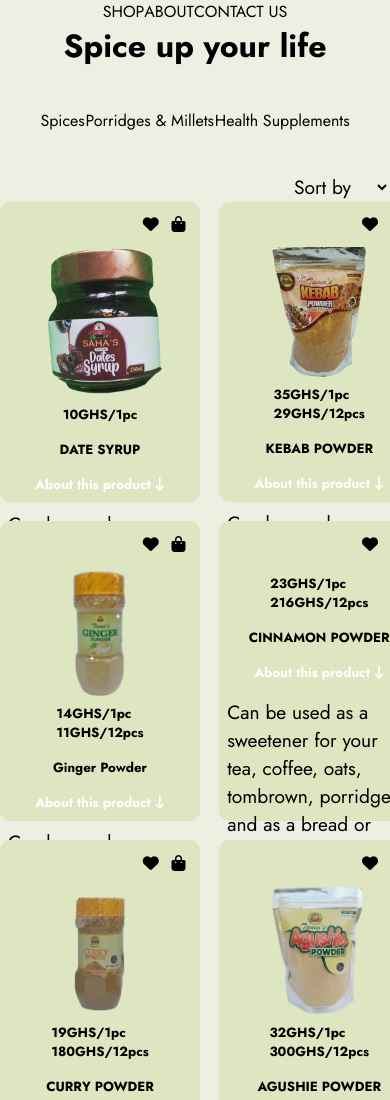
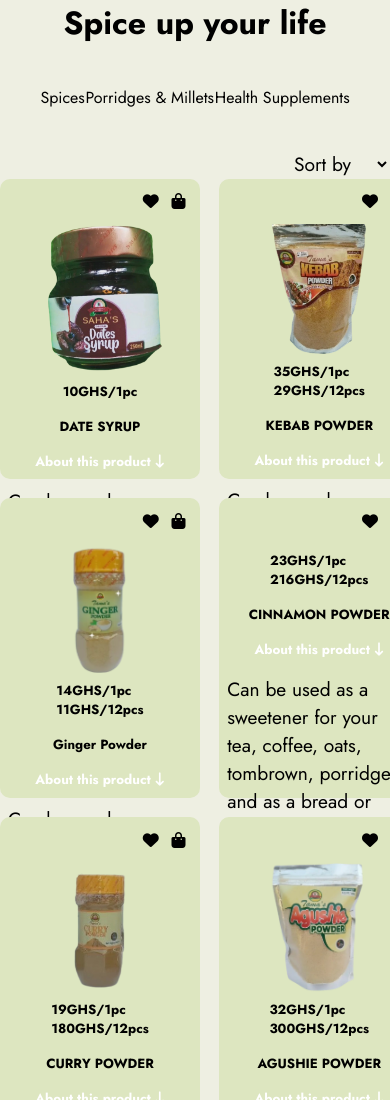
Before and after one commit to jibril04Afaa/fahdriss-farms, a plain HTML site: page catalog.html in a window 390 px wide. Shown: the top 1100 px of the page. Drawn offline with Linux system fonts and the light colour scheme.

Commit message:
nav display set to none of mobile screens in catalog.html

```diff
--- a/styles/catalog.scss
+++ b/styles/catalog.scss
@@ -151,8 +151,7 @@ nav {
 // mobile screens
 @media (min-width: 320px) {
     nav {
-        display: flex;
-        justify-content: space-between;
+        display: none;
         .logo {
         }
         ul {
```
Also changed, not shown: styles/catalog.css, 1 other file.
